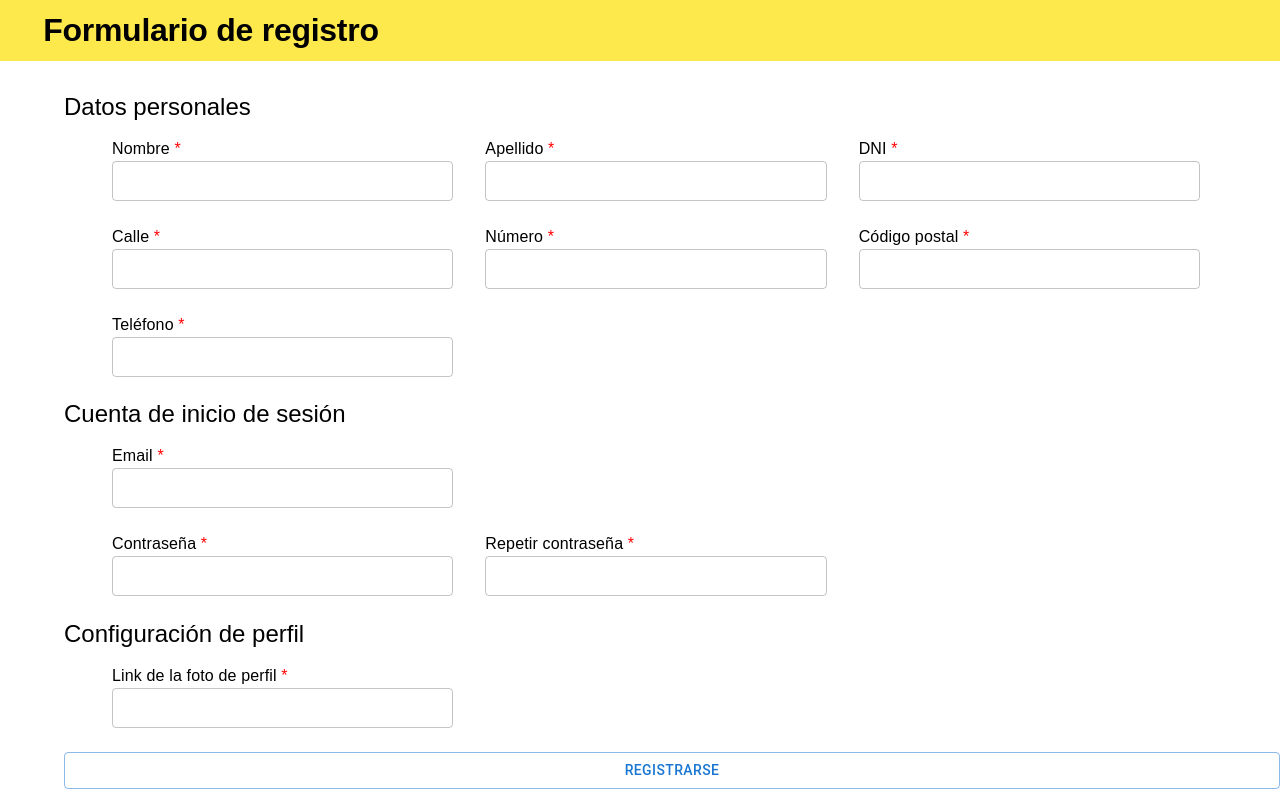
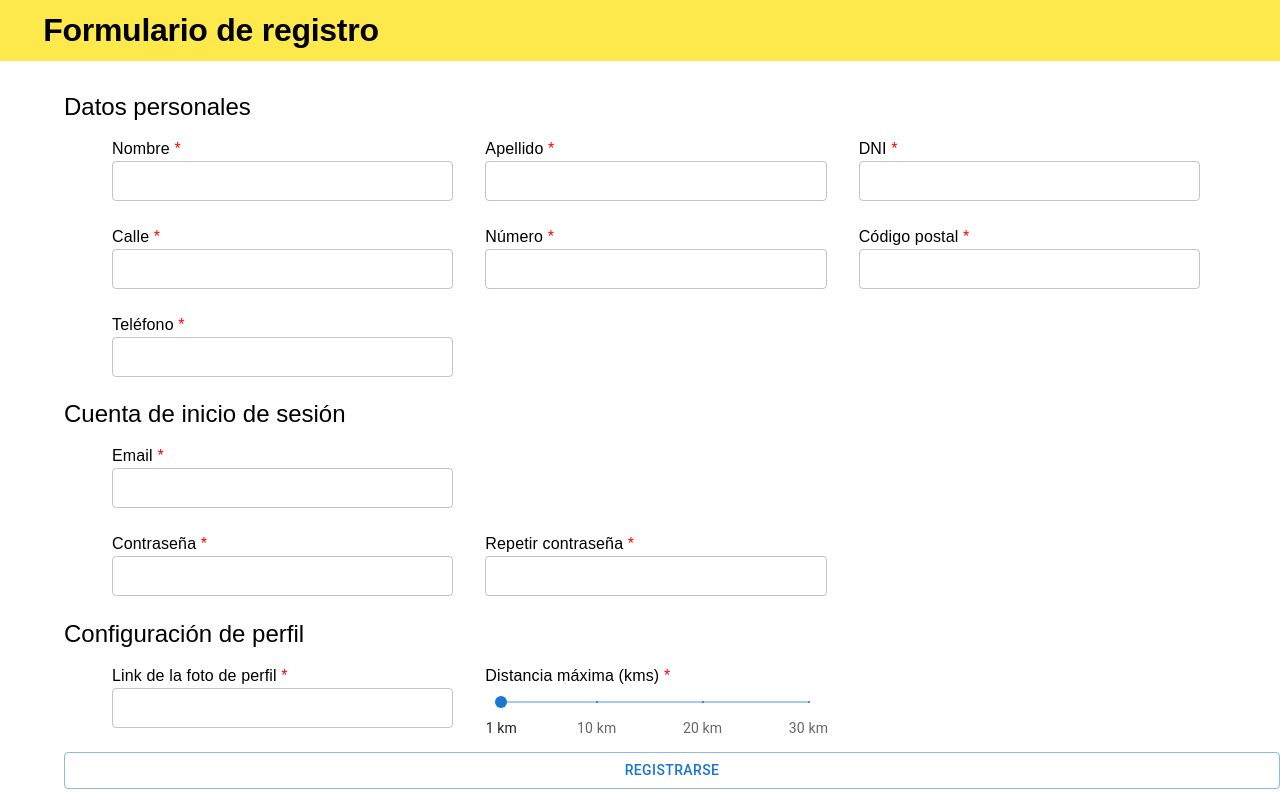
Before and after one commit to fiubyte/bafix-web, a React (Create React App) app: page / in a window 1280 px wide. Shown: the top 800 px of the page. Built offline with nearby package versions, Linux system fonts and the light colour scheme; no server answers; the HTML template or start-up script is replaced by a standard one.

Commit message:
fiubyte/.github#1 Add radius slider

```diff
--- a/src/components/RegisterForm/RegisterForm.css
+++ b/src/components/RegisterForm/RegisterForm.css
@@ -18,3 +18,8 @@
 .RegisterForm-required {
   color: red;
 }
+
+.RegisterForm-slider {
+  width: 90%;
+  margin-left: 1rem;
+}
--- a/src/components/RegisterForm/RegisterForm.tsx
+++ b/src/components/RegisterForm/RegisterForm.tsx
@@ -1,6 +1,6 @@
 import {useFormik} from 'formik';
 import './RegisterForm.css';
-import {Button, Grid, TextField, Typography} from '@mui/material';
+import {Button, Grid, Slider, TextField, Typography} from '@mui/material';
 import axios from 'axios';
 import config from '../../config';
 import * as Yup from 'yup';
@@ -121,6 +121,28 @@ const RegisterForm = (): JSX.Element => {
       <Typography variant="h3">Configuración de perfil</Typography>
       <Grid container className="RegisterForm-grid" columnSpacing={4}>
         {renderTextField('Link de la foto de perfil', 'profile_photo_url')}
+        <Grid item xs={4}>
+          <Typography variant="body1" component="label">
+            Distancia máxima (kms) <span className={"RegisterForm-required"}> *</span>
+          </Typography>
+          <Slider
+            value={formik.values.max_radius}
+            onChange={(event, value) => formik.setFieldValue('max_radius', value)}
+            valueLabelDisplay="auto"
+            step={1}
+            marks={[
+              {value: 1, label: '1 km'},
+              {value: 10, label: '10 km'},
+              {value: 20, label: '20 km'},
+              {value: 30, label: '30 km'},
+            ]}
+            min={1}
+            max={30}
+            size={"small"}
+            valueLabelFormat={(value) => `${value} km`}
+            className={"RegisterForm-slider"}
+          />
+        </Grid>
       </Grid>
       <Button variant="outlined" type="submit">
         Registrarse
```
